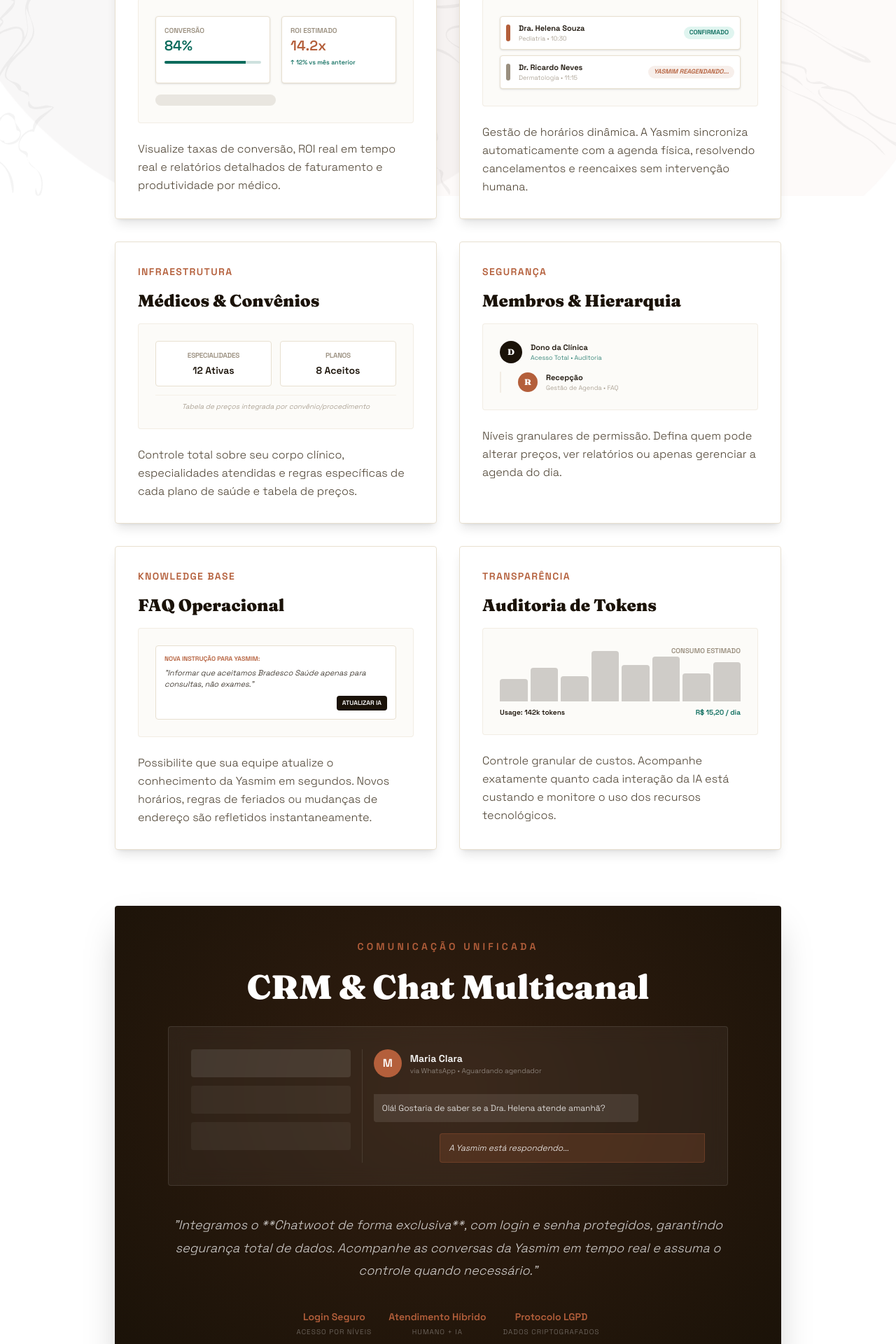
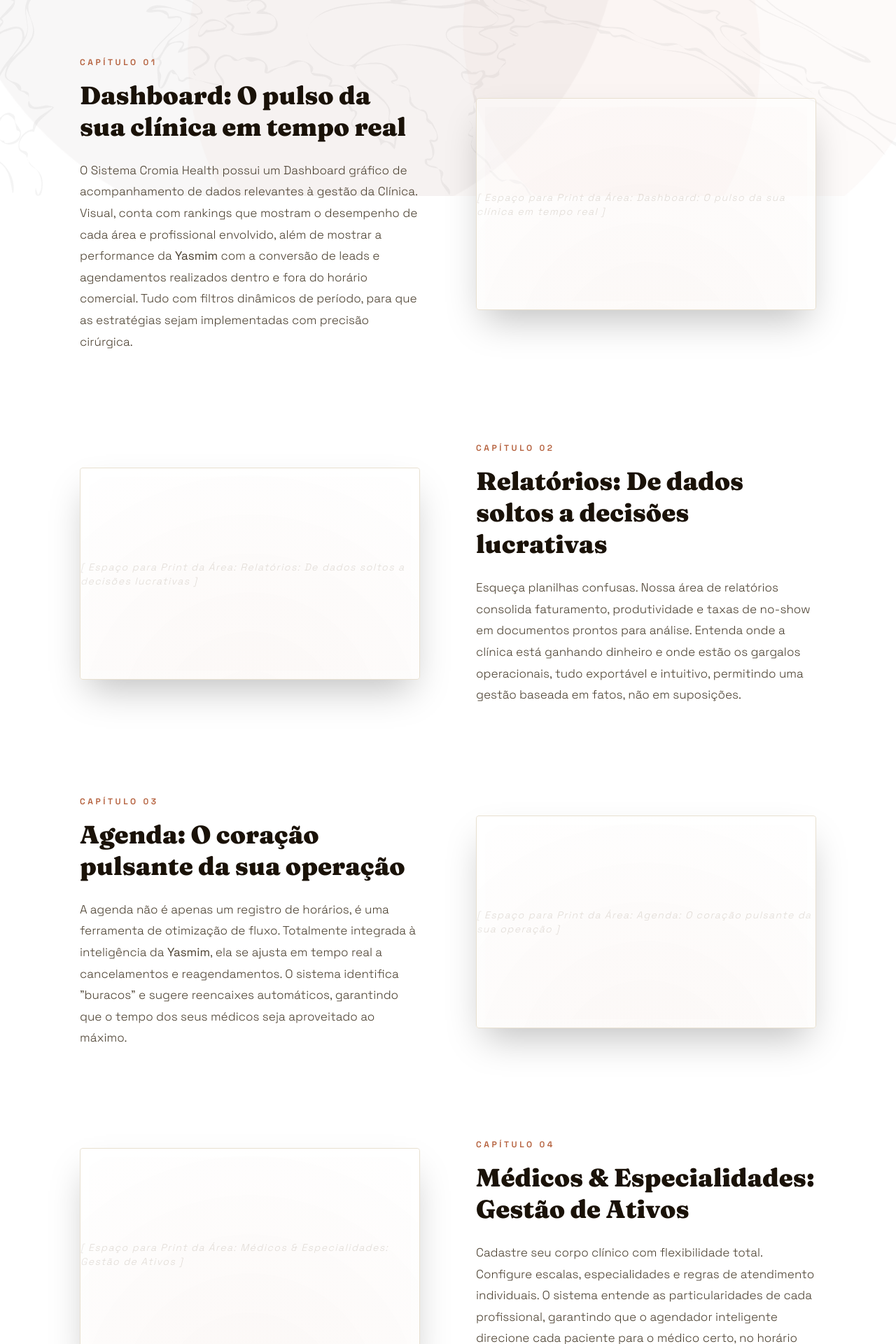
Before and after one commit to gugabrandao/cromia-site, a React (Vite) app: page /cromiahealth in a window 1280 px wide. Shown: the part 520-2440 px from the top of the page at 70% size. Built offline with nearby package versions, Linux system fonts and the light colour scheme.

Commit message:
feat: reestruturação da página CromiaHealth em capítulos persuasivos

```diff
--- a/src/pages/CromiaHealth.tsx
+++ b/src/pages/CromiaHealth.tsx
@@ -1,12 +1,36 @@
 import React from 'react';
 import MeshBackground from '../components/MeshBackground';
+
+const Chapter = ({ number, title, text, imageSide = 'right' }: { number: string, title: string, text: string | React.ReactNode, imageSide?: 'left' | 'right' }) => (
+  <div className={`flex flex-col ${imageSide === 'left' ? 'md:flex-row-reverse' : 'md:flex-row'} items-center gap-12 md:gap-20 mb-32`}>
+    <div className="flex-1">
+      <div className="text-[12px] font-bold tracking-[0.3em] uppercase text-cromia-gold mb-4">Capítulo {number}</div>
+      <h2 className="font-fraunces text-3xl md:text-4xl font-black text-cromia-ink mb-6 leading-tight">
+        {title}
+      </h2>
+      <div className="text-[17px] text-cromia-ink2 leading-[1.8] font-light">
+        {text}
+      </div>
+    </div>
+    <div className="flex-1 w-full">
+      <div className="aspect-[16/10] bg-white/40 border border-cromia-border rounded-sm shadow-2xl relative overflow-hidden group">
+        <div className="absolute inset-0 bg-[radial-gradient(circle_at_50%_120%,rgba(180,95,59,0.05),transparent)] pointer-events-none" />
+        <div className="absolute inset-0 flex items-center justify-center text-cromia-muted/30 italic text-sm font-space-grotesk tracking-widest">
+          [ Espaço para Print da Área: {title} ]
+        </div>
+        {/* Overlay sutil para dar acabamento premium */}
+        <div className="absolute inset-0 border-[12px] border-white/20 pointer-events-none" />
+      </div>
+    </div>
+  </div>
+);
 
 const CromiaHealth = () => {
   return (
     <>
       <MeshBackground />
       <div className="bg-transparent text-[#b45f3b] font-space-grotesk min-h-screen m-0 p-0 overflow-x-hidden pt-4">
-        <div className="max-w-[1000px] mx-auto px-6 py-[30px] relative">
+        <div className="max-w-[1100px] mx-auto px-6 py-[30px] relative">
 
           {/* Logo */}
           <a href="https://cromia.app" className="absolute top-4 right-6 transition-transform hover:scale-105 active:scale-95">
@@ -14,233 +38,147 @@ const CromiaHealth = () => {
           </a>
 
           {/* Hero Section */}
-          <div className="mb-16 pt-20 text-center">
-            <h1 className="font-fraunces text-cromia-ink/80 text-4xl md:text-5xl lg:text-6xl font-black leading-[1.05] m-0 mb-6">
-              Ecossistema<br />
-              <em className="italic font-light text-[#b45f3b]">Cromia Health</em>
+          <div className="mb-32 pt-28 text-center max-w-[800px] mx-auto">
+            <h1 className="font-fraunces text-4xl md:text-5xl lg:text-7xl font-black text-cromia-ink leading-[1] m-0 mb-8">
+              O Portal que<br />
+              <em className="italic font-light text-[#b45f3b]">muda o jogo</em>
             </h1>
-            <p className="text-[18px] text-cromia-ink leading-[1.7] max-w-[700px] mx-auto opacity-90">
-              O controle absoluto da sua clínica em um só lugar. Uma interface administrativa projetada para dar inteligência, velocidade e escala à sua operação.
+            <p className="text-[19px] text-cromia-ink2 leading-[1.7] font-light">
+              Explore o ecossistema Cromia Health. Muito mais que uma agenda, um centro de comando inteligente projetado para clínicas que buscam eficiência absoluta e crescimento escala.
             </p>
+            <div className="mt-10 h-px w-24 bg-cromia-gold/30 mx-auto" />
           </div>
 
-          {/* Grid de Funcionalidades */}
-          <div className="grid grid-cols-1 md:grid-cols-2 gap-8 mb-20">
+          {/* Jornada por Capítulos */}
+          <div className="space-y-12">
 
-            {/* 1. Dashboard de Performance */}
-            <div className="bg-white border border-cromia-border rounded-sm p-8 shadow-lg">
-              <div className="text-sm font-bold tracking-widest uppercase text-cromia-gold mb-4 text-center md:text-left">Inteligência Estratégica</div>
-              <h2 className="font-fraunces text-2xl font-black text-cromia-ink mb-4">Dashboard & Relatórios</h2>
-              <div className="bg-cromia-bg/30 border border-cromia-border/50 rounded-sm p-6 mb-6">
-                {/* Mockup do Dashboard */}
-                <div className="flex gap-4 mb-4">
-                  <div className="h-24 flex-1 bg-white border border-cromia-border rounded-sm p-3 shadow-sm">
-                    <div className="text-[10px] uppercase text-cromia-muted font-bold">Conversão</div>
-                    <div className="text-xl font-bold text-cromia-teal">84%</div>
-                    <div className="h-1 w-full bg-cromia-teal/20 mt-2 rounded-full overflow-hidden">
-                      <div className="h-full bg-cromia-teal w-[84%]" />
-                    </div>
-                  </div>
-                  <div className="h-24 flex-1 bg-white border border-cromia-border rounded-sm p-3 shadow-sm">
-                    <div className="text-[10px] uppercase text-cromia-muted font-bold">ROI Estimado</div>
-                    <div className="text-xl font-bold text-cromia-gold">14.2x</div>
-                    <div className="text-[9px] text-cromia-teal font-medium mt-1">↑ 12% vs mês anterior</div>
-                  </div>
+            <Chapter
+              number="01"
+              title="Dashboard: O pulso da sua clínica em tempo real"
+              text={
+                <p>
+                  O Sistema Cromia Health possui um Dashboard gráfico de acompanhamento de dados relevantes à gestão da Clínica. Visual, conta com rankings que mostram o desempenho de cada área e profissional envolvido, além de mostrar a performance da <strong>Yasmim</strong> com a conversão de leads e agendamentos realizados dentro e fora do horário comercial. Tudo com filtros dinâmicos de período, para que as estratégias sejam implementadas com precisão cirúrgica.
+                </p>
+              }
+              imageSide="right"
+            />
+
+            <Chapter
+              number="02"
+              title="Relatórios: De dados soltos a decisões lucrativas"
+              text={
+                <p>
+                  Esqueça planilhas confusas. Nossa área de relatórios consolida faturamento, produtividade e taxas de no-show em documentos prontos para análise. Entenda onde a clínica está ganhando dinheiro e onde estão os gargalos operacionais, tudo exportável e intuitivo, permitindo uma gestão baseada em fatos, não em suposições.
+                </p>
+              }
+              imageSide="left"
+            />
+
+            <Chapter
+              number="03"
+              title="Agenda: O coração pulsante da sua operação"
+              text={
+                <p>
+                  A agenda não é apenas um registro de horários, é uma ferramenta de otimização de fluxo. Totalmente integrada à inteligência da <strong>Yasmim</strong>, ela se ajusta em tempo real a cancelamentos e reagendamentos. O sistema identifica "buracos" e sugere reencaixes automáticos, garantindo que o tempo dos seus médicos seja aproveitado ao máximo.
+                </p>
+              }
+              imageSide="right"
+            />
+
+            <Chapter
+              number="04"
+              title="Médicos & Especialidades: Gestão de Ativos"
+              text={
+                <p>
+                  Cadastre seu corpo clínico com flexibilidade total. Configure escalas, especialidades e regras de atendimento individuais. O sistema entende as particularidades de cada profissional, garantindo que o agendador inteligente direcione cada paciente para o médico certo, no horário correto, sem erros de conflito.
+                </p>
+              }
+              imageSide="left"
+            />
+
+            <Chapter
+              number="05"
+              title="Cenários & Feriados: Controle Total sobre o Tempo"
+              text={
+                <p>
+                  Gerencie datas especiais, recessos e feriados com um clique. Ao configurar uma data de folga no portal, a <strong>Yasmim</strong> para de oferecer horários instantaneamente e começa a gerenciar as expectativas dos pacientes para os dias úteis seguintes. Você tem o controle absoluto de quando a clínica opera, sem precisar avisar a ninguém.
+                </p>
+              }
+              imageSide="right"
+            />
+
+            <Chapter
+              number="06"
+              title="Planos & Convênios: Inteligência Financeira"
+              text={
+                <p>
+                  Uma central de convênios completa. Configure quais planos cada médico aceita e associe tabelas de preços específicas para cada procedimento. A Yasmim utiliza essas informações para filtrar o atendimento, agendando apenas o que sua clínica realmente atende e informando valores de forma automatizada e precisa.
+                </p>
+              }
+              imageSide="left"
+            />
+
+            <Chapter
+              number="07"
+              title="Membros & Hierarquia: Segurança e Delegação"
+              text={
+                <p>
+                  Defina quem vê o quê. Com o sistema de membros, você cria níveis de acesso granulares (Administrador, Recepção, Médico). Enquanto o gestor foca em relatórios e ROI, a equipe operacional foca na agenda e no chat, tudo sob protocolos rigorosos de segurança e log de acessos.
+                </p>
+              }
+              imageSide="right"
+            />
+
+            <Chapter
+              number="08"
+              title="FAQ Operacional: Treine sua IA em segundos"
+              text={
+                <p>
+                  Sua clínica mudou de endereço ou trocou o laboratório de exames? Basta atualizar o FAQ no portal. A <strong>Yasmim</strong> consome essa nova informação imediatamente e passa a responder aos pacientes com o dado atualizado. É o fim dos manuais de recepção desatualizados: a inteligência da sua clínica agora é centralizada e viva.
+                </p>
+              }
+              imageSide="left"
+            />
+
+            <Chapter
+              number="09"
+              title="Auditoria de Tokens & Custos: Transparência Absoluta"
+              text={
+                <p>
+                  Acreditamos em parcerias transparentes. Nossa área de auditoria permite que você veja exatamente o consumo de recursos tecnológicos (tokens) da sua conta. Saiba o custo exato de cada interação e acompanhe o uso da IA com total clareza financeira, garantindo que o investimento esteja sempre alinhado ao retorno gerado.
+                </p>
+              }
+              imageSide="right"
+            />
+
+            <div className="bg-cromia-ink text-white rounded-sm p-12 mt-20 mb-32 relative overflow-hidden shadow-2xl">
+              <div className="absolute inset-0 bg-[radial-gradient(ellipse_at_50%_0%,rgba(180,95,59,0.15)_0%,transparent_100%)] pointer-events-none" />
+              <div className="relative z-10 flex flex-col md:flex-row items-center gap-12">
+                <div className="flex-1">
+                  <div className="text-[12px] font-bold tracking-[0.3em] uppercase text-cromia-gold mb-4">Capítulo 10</div>
+                  <h2 className="font-fraunces text-4xl font-black mb-6">CRM & Chatwoot: Comunicação Segura</h2>
+                  <p className="text-lg text-white/80 leading-[1.8] font-light italic">
+                    Centralize todos os seus canais em um único lugar. O nosso CRM integrado via **Chatwoot** oferece uma interface exclusiva com login e senha próprios, garantindo que todas as conversas entre a Yasmim e seus pacientes sejam auditáveis e seguras. Assuma o chat quando a complexidade exigir um toque humano, sem nunca perder o histórico ou a privacidade dos dados.
+                  </p>
                 </div>
-                <div className="h-4 w-1/2 bg-cromia-muted/20 rounded-full" />
-              </div>
-              <p className="text-base text-cromia-ink2 leading-relaxed">
-                Visualize taxas de conversão, ROI real em tempo real e relatórios detalhados de faturamento e produtividade por médico.
-              </p>
-            </div>
-
-            {/* 2. Agenda Integrada */}
-            <div className="bg-white border border-cromia-border rounded-sm p-8 shadow-lg">
-              <div className="text-sm font-bold tracking-widest uppercase text-cromia-gold mb-4 text-center md:text-left">Operação 24/7</div>
-              <h2 className="font-fraunces text-2xl font-black text-cromia-ink mb-4">Agenda Inteligente</h2>
-              <div className="bg-cromia-bg/30 border border-cromia-border/50 rounded-sm p-6 mb-6">
-                {/* Mockup da Agenda */}
-                <div className="space-y-2">
-                  <div className="flex items-center gap-3 bg-white p-2 border border-cromia-border rounded-sm shadow-sm">
-                    <div className="w-1.5 h-6 bg-cromia-gold rounded-full" />
-                    <div className="flex-1">
-                      <div className="text-[11px] font-bold text-cromia-ink">Dra. Helena Souza</div>
-                      <div className="text-[9px] text-cromia-muted">Pediatria • 10:30</div>
-                    </div>
-                    <div className="text-[9px] px-2 py-0.5 bg-cromia-teal-light text-cromia-teal rounded-full font-bold uppercase">Confirmado</div>
-                  </div>
-                  <div className="flex items-center gap-3 bg-white p-2 border border-cromia-border rounded-sm shadow-sm">
-                    <div className="w-1.5 h-6 bg-cromia-muted rounded-full" />
-                    <div className="flex-1">
-                      <div className="text-[11px] font-bold text-cromia-ink">Dr. Ricardo Neves</div>
-                      <div className="text-[9px] text-cromia-muted">Dermatologia • 11:15</div>
-                    </div>
-                    <div className="text-[9px] px-2 py-0.5 bg-cromia-gold/10 text-cromia-gold rounded-full font-bold uppercase italic">Yasmim reagendando...</div>
+                <div className="flex-1 w-full">
+                  <div className="aspect-video bg-white/5 border border-white/10 rounded-sm backdrop-blur-sm flex items-center justify-center text-white/20 italic text-sm">
+                    [ Print do Chatwoot Customizado ]
                   </div>
                 </div>
               </div>
-              <p className="text-base text-cromia-ink2 leading-relaxed">
-                Gestão de horários dinâmica. A Yasmim sincroniza automaticamente com a agenda física, resolvendo cancelamentos e reencaixes sem intervenção humana.
-              </p>
             </div>
 
-            {/* 3. Administração de Ativos */}
-            <div className="bg-white border border-cromia-border rounded-sm p-8 shadow-lg">
-              <div className="text-sm font-bold tracking-widest uppercase text-cromia-gold mb-4 text-center md:text-left">Infraestrutura</div>
-              <h2 className="font-fraunces text-2xl font-black text-cromia-ink mb-4">Médicos & Convênios</h2>
-              <div className="bg-cromia-bg/30 border border-cromia-border/50 rounded-sm p-6 mb-6">
-                {/* Mockup de Administração */}
-                <div className="grid grid-cols-2 gap-3">
-                  <div className="p-3 bg-white border border-cromia-border rounded-sm text-center">
-                    <div className="text-[10px] text-cromia-muted font-bold mb-1 uppercase tracking-tight">Especialidades</div>
-                    <div className="text-sm font-bold text-cromia-ink">12 Ativas</div>
-                  </div>
-                  <div className="p-3 bg-white border border-cromia-border rounded-sm text-center">
-                    <div className="text-[10px] text-cromia-muted font-bold mb-1 uppercase tracking-tight">Planos</div>
-                    <div className="text-sm font-bold text-cromia-ink">8 Aceitos</div>
-                  </div>
-                </div>
-                <div className="mt-3 text-[10px] italic text-cromia-muted text-center border-t border-cromia-border/40 pt-2">
-                  Tabela de preços integrada por convênio/procedimento
-                </div>
-              </div>
-              <p className="text-base text-cromia-ink2 leading-relaxed">
-                Controle total sobre seu corpo clínico, especialidades atendidas e regras específicas de cada plano de saúde e tabela de preços.
-              </p>
-            </div>
-
-            {/* 4. Hierarquia e Membros */}
-            <div className="bg-white border border-cromia-border rounded-sm p-8 shadow-lg">
-              <div className="text-sm font-bold tracking-widest uppercase text-cromia-gold mb-4 text-center md:text-left">Segurança</div>
-              <h2 className="font-fraunces text-2xl font-black text-cromia-ink mb-4">Membros & Hierarquia</h2>
-              <div className="bg-cromia-bg/30 border border-cromia-border/50 rounded-sm p-6 mb-6">
-                {/* Mockup de Hierarquia */}
-                <div className="space-y-3">
-                  <div className="flex items-center gap-3">
-                    <div className="w-8 h-8 rounded-full bg-cromia-ink text-white flex items-center justify-center text-xs font-bold font-fraunces">D</div>
-                    <div>
-                      <div className="text-[11px] font-bold text-cromia-ink">Dono da Clínica</div>
-                      <div className="text-[9px] text-cromia-teal">Acesso Total • Auditoria</div>
-                    </div>
-                  </div>
-                  <div className="flex items-center gap-3 pl-6 border-l-2 border-cromia-border/50">
-                    <div className="w-7 h-7 rounded-full bg-cromia-gold text-white flex items-center justify-center text-xs font-bold font-fraunces">R</div>
-                    <div>
-                      <div className="text-[11px] font-bold text-cromia-ink">Recepção</div>
-                      <div className="text-[9px] text-cromia-muted">Gestão de Agenda • FAQ</div>
-                    </div>
-                  </div>
-                </div>
-              </div>
-              <p className="text-base text-cromia-ink2 leading-relaxed">
-                Níveis granulares de permissão. Defina quem pode alterar preços, ver relatórios ou apenas gerenciar a agenda do dia.
-              </p>
-            </div>
-
-            {/* 5. Treinamento da IA */}
-            <div className="bg-white border border-cromia-border rounded-sm p-8 shadow-lg">
-              <div className="text-sm font-bold tracking-widest uppercase text-cromia-gold mb-4 text-center md:text-left">Knowledge Base</div>
-              <h2 className="font-fraunces text-2xl font-black text-cromia-ink mb-4">FAQ Operacional</h2>
-              <div className="bg-cromia-bg/30 border border-cromia-border/50 rounded-sm p-6 mb-6">
-                {/* Mockup do FAQ */}
-                <div className="bg-white p-3 border border-cromia-border rounded-sm">
-                  <div className="text-[9px] uppercase text-cromia-gold font-bold mb-1">Nova Instrução para Yasmim:</div>
-                  <div className="text-[11px] text-cromia-ink italic">"Informar que aceitamos Bradesco Saúde apenas para consultas, não exames."</div>
-                  <div className="mt-2 flex justify-end">
-                    <div className="text-[9px] px-2 py-1 bg-cromia-ink text-white rounded-sm font-bold">ATUALIZAR IA</div>
-                  </div>
-                </div>
-              </div>
-              <p className="text-base text-cromia-ink2 leading-relaxed">
-                Possibilite que sua equipe atualize o conhecimento da Yasmim em segundos. Novos horários, regras de feriados ou mudanças de endereço são refletidos instantaneamente.
-              </p>
-            </div>
-
-            {/* 6. Auditoria de Tokens */}
-            <div className="bg-white border border-cromia-border rounded-sm p-8 shadow-lg">
-              <div className="text-sm font-bold tracking-widest uppercase text-cromia-gold mb-4 text-center md:text-left">Transparência</div>
-              <h2 className="font-fraunces text-2xl font-black text-cromia-ink mb-4">Auditoria de Tokens</h2>
-              <div className="bg-cromia-bg/30 border border-cromia-border/50 rounded-sm p-6 mb-6">
-                {/* Mockup de Tokens */}
-                <div className="relative h-20 flex items-end gap-1">
-                  {[40, 60, 45, 90, 65, 80, 50, 70].map((h, i) => (
-                    <div key={i} className="flex-1 bg-cromia-ink/20 hover:bg-cromia-ink transition-colors rounded-t-sm" style={{ height: `${h}%` }} />
-                  ))}
-                  <div className="absolute top-0 right-0 text-[10px] font-bold text-cromia-muted uppercase">Consumo Estimado</div>
-                </div>
-                <div className="flex justify-between mt-2 text-[10px] font-bold text-cromia-ink">
-                  <span>Usage: 142k tokens</span>
-                  <span className="text-cromia-teal">R$ 15,20 / dia</span>
-                </div>
-              </div>
-              <p className="text-base text-cromia-ink2 leading-relaxed">
-                Controle granular de custos. Acompanhe exatamente quanto cada interação da IA está custando e monitore o uso dos recursos tecnológicos.
-              </p>
-            </div>
-          </div>
-
-          {/* CRM / Chatwoot Section - Full Width */}
-          <div className="bg-cromia-ink text-white rounded-sm p-12 mb-20 relative overflow-hidden shadow-2xl">
-            <div className="absolute inset-0 bg-[radial-gradient(ellipse_at_50%_40%,rgba(180,95,59,0.15)_0%,transparent_100%)] pointer-events-none" />
-            <div className="relative z-10 max-w-[800px] mx-auto text-center">
-              <div className="text-sm font-bold tracking-[0.3em] uppercase text-cromia-gold mb-6">Comunicação Unificada</div>
-              <h2 className="font-fraunces text-4xl md:text-5xl font-black mb-8">CRM & Chat Multicanal</h2>
-
-              <div className="bg-white/5 backdrop-blur-md border border-white/10 rounded-sm p-8 mb-10 text-left">
-                {/* Mockup do Chatwoot */}
-                <div className="flex gap-4">
-                  <div className="w-1/3 hidden md:block border-r border-white/10 pr-4 space-y-3">
-                    <div className="h-10 bg-white/10 rounded-sm animate-pulse" />
-                    <div className="h-10 bg-white/5 rounded-sm" />
-                    <div className="h-10 bg-white/5 rounded-sm" />
-                  </div>
-                  <div className="flex-1">
-                    <div className="flex items-center gap-3 mb-6">
-                      <div className="w-10 h-10 bg-cromia-gold rounded-full flex items-center justify-center font-bold">M</div>
-                      <div>
-                        <div className="text-sm font-bold font-space-grotesk">Maria Clara</div>
-                        <div className="text-[10px] text-white/50">via WhatsApp • Aguardando agendador</div>
-                      </div>
-                    </div>
-                    <div className="space-y-4">
-                      <div className="bg-white/10 p-3 rounded-sm rounded-tl-none max-w-[80%] text-xs">
-                        Olá! Gostaria de saber se a Dra. Helena atende amanhã?
-                      </div>
-                      <div className="bg-cromia-gold/20 p-3 rounded-sm rounded-tr-none max-w-[80%] ml-auto text-xs italic border border-cromia-gold/30">
-                        A Yasmim está respondendo...
-                      </div>
-                    </div>
-                  </div>
-                </div>
-              </div>
-
-              <p className="text-lg text-white/80 leading-[1.8] mb-10 font-light italic">
-                "Integramos o **Chatwoot de forma exclusiva**, com login e senha protegidos, garantindo segurança total de dados. Acompanhe as conversas da Yasmim em tempo real e assuma o controle quando necessário."
-              </p>
-
-              <div className="flex flex-wrap justify-center gap-6">
-                {[
-                  { label: "Login Seguro", desc: "Acesso por níveis" },
-                  { label: "Atendimento Híbrido", desc: "Humano + IA" },
-                  { label: "Protocolo LGPD", desc: "Dados Criptografados" }
-                ].map((item, i) => (
-                  <div key={i} className="text-center group">
-                    <div className="text-sm font-bold text-cromia-gold group-hover:scale-110 transition-transform">{item.label}</div>
-                    <div className="text-[10px] text-white/40 uppercase tracking-widest mt-1">{item.desc}</div>
-                  </div>
-                ))}
-              </div>
-            </div>
           </div>
 
           {/* Call to Action Final */}
           <div className="text-center py-20 border-t border-cromia-border">
-            <h3 className="font-fraunces text-3xl font-black text-cromia-ink mb-6">Sua clínica está pronta para o próximo nível?</h3>
+            <h3 className="font-fraunces text-3xl font-black text-cromia-ink mb-6">Leve a inteligência da Cromia para sua clínica</h3>
             <a
               href="https://wa.me/5511999999999"
               className="inline-block bg-cromia-ink text-white px-10 py-5 rounded-sm font-bold tracking-widest uppercase hover:bg-cromia-gold transition-all duration-300 shadow-xl"
             >
-              Falar com um Especialista
+              Agendar Demonstração
             </a>
           </div>
 
```
